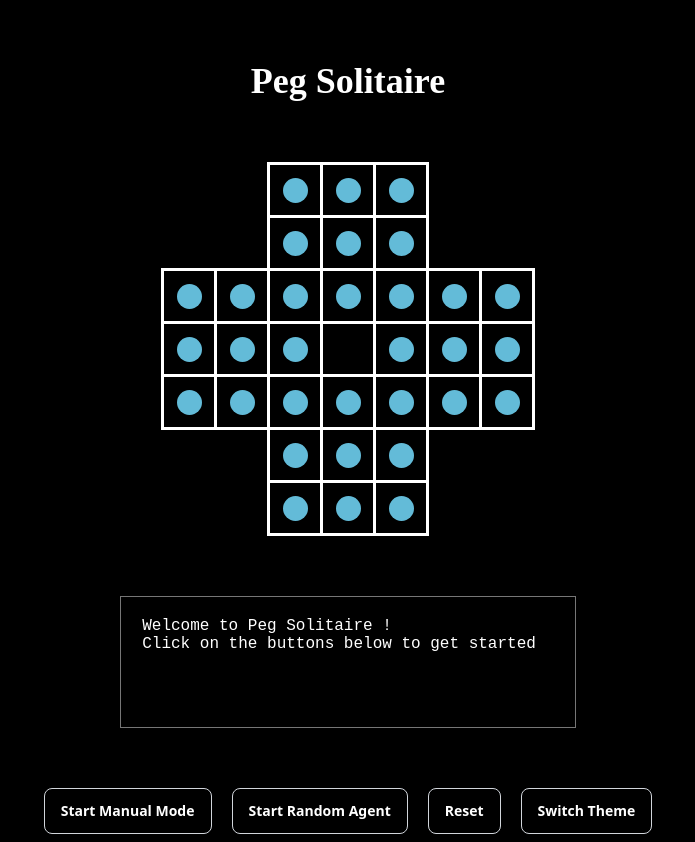
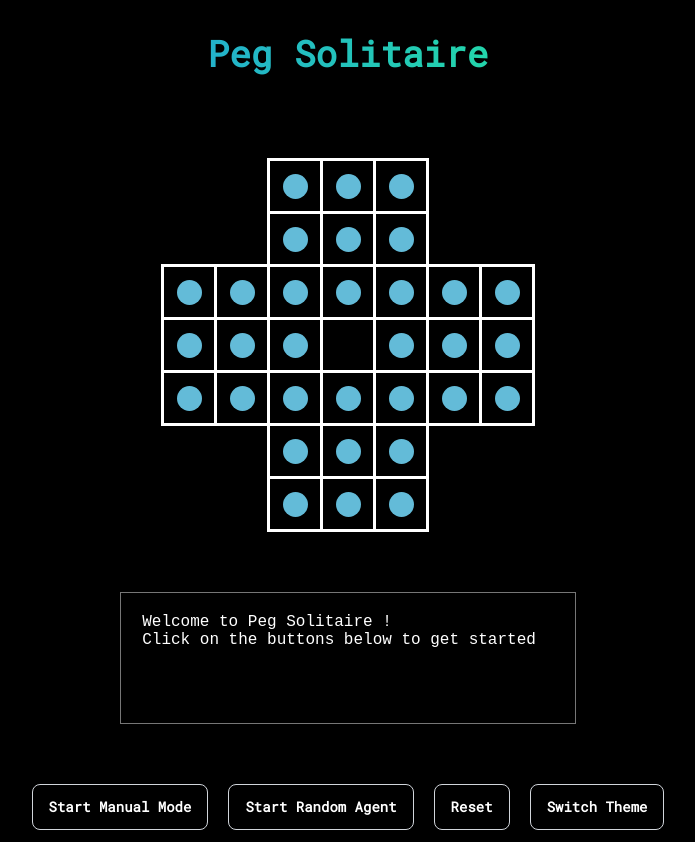
Before and after one commit to notV3NOM/PegSolitaire, a plain HTML site: page index.html in a window 1280 px wide. Shown: the whole page, without its empty margins (292-987 px from the left). Drawn offline with Linux system fonts and the light colour scheme.

Commit message:
Add font and animated logo

```diff
--- a/index.html
+++ b/index.html
@@ -8,7 +8,10 @@
     <link rel="apple-touch-icon" sizes="180x180" href="/apple-touch-icon.png" />
     <link rel="icon" type="image/png" sizes="32x32" href="/favicon-32x32.png" />
     <link rel="icon" type="image/png" sizes="16x16" href="/favicon-16x16.png" />
-    <link rel="manifest" href="/site.webmanifest" />
+    <link
+      href="https://fonts.googleapis.com/css?family=Roboto Mono"
+      rel="stylesheet"
+    />
     <link rel="stylesheet" href="styles.css" />
     <script src="script.js" defer></script>
   </head>
@@ -18,7 +21,9 @@
         document.body.classList.toggle("dark-mode");
       }
     </script>
-    <div class="header">Peg Solitaire</div>
+    <div class="topBar">
+      <div class="header">Peg Solitaire</div>
+    </div>
     <div class="boardContainer" id="boardContainerID"></div>
     <textarea
       class="textContainer"
--- a/styles.css
+++ b/styles.css
@@ -1,3 +1,7 @@
+body {
+  font-family: "Roboto Mono";
+}
+
 .boardContainer {
   display: flex;
   flex-direction: column;
@@ -127,8 +131,34 @@
   align-items: center;
   justify-content: center;
   font-size: 36px;
-  margin-top: 60px;
   font-weight: bold;
+  background: linear-gradient(90deg, #ee7752, #e73c7e, #23a6d5, #23d5ab);
+  background-size: 400% 400%;
+  animation: gradient 10s ease infinite;
+  -webkit-text-fill-color: transparent;
+  -webkit-background-clip: text;
+  background-clip: none;
+  mix-blend-mode: screen;
+}
+
+@keyframes gradient {
+  0% {
+    background-position: 0% 50%;
+  }
+  50% {
+    background-position: 100% 50%;
+  }
+  100% {
+    background-position: 0% 50%;
+  }
+}
+
+.topBar {
+  height: 60px;
+  padding: 15px;
+  display: flex;
+  align-items: center;
+  justify-content: center;
 }
 
 .buttonContainer {
@@ -147,9 +177,7 @@
   border-radius: 0.5rem;
   box-sizing: border-box;
   color: #111827;
-  font-family: "Inter var", ui-sans-serif, system-ui, -apple-system, system-ui,
-    "Segoe UI", Roboto, "Helvetica Neue", Arial, "Noto Sans", sans-serif,
-    "Apple Color Emoji", "Segoe UI Emoji", "Segoe UI Symbol", "Noto Color Emoji";
+  font-family: "Roboto Mono";
   font-size: 0.875rem;
   font-weight: 600;
   line-height: 1.25rem;
```
Also changed, not shown: README.md, site.webmanifest (deleted).
